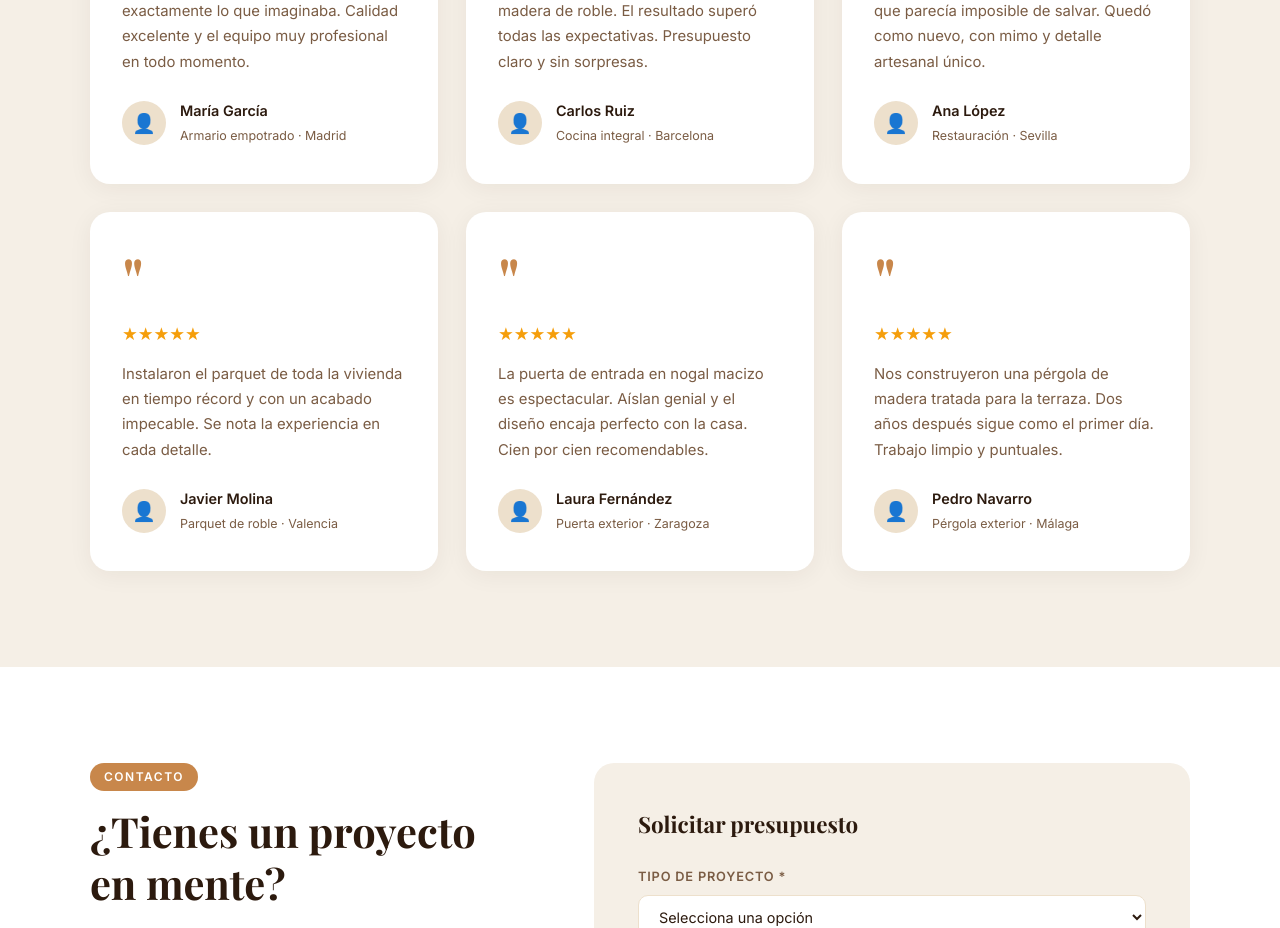
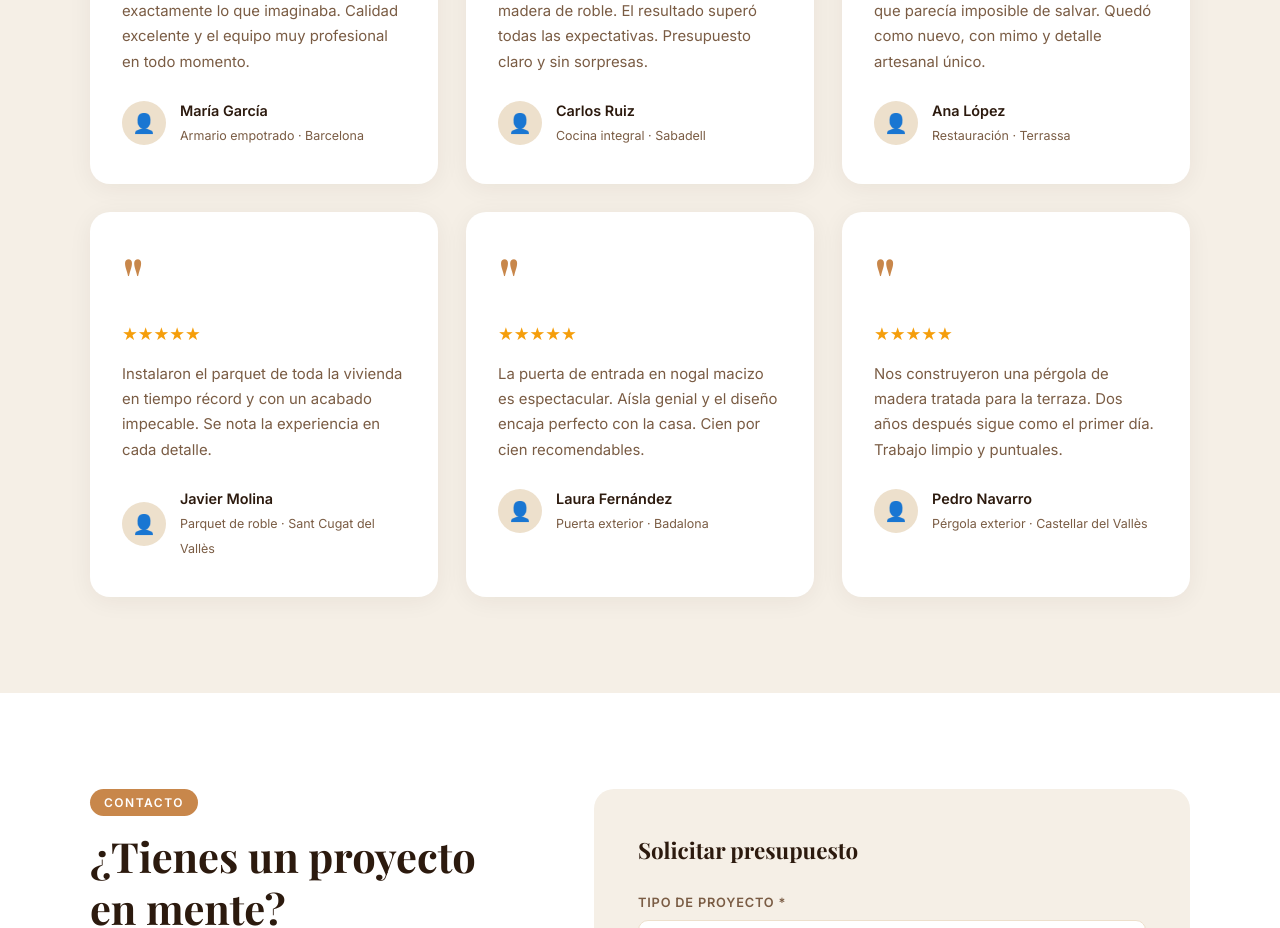
Before and after one commit to raulsara/carpinteria-react, a Next.js app: page / in a window 1280 px wide. Shown: the part 4980-5908 px from the top of the page. Built offline with nearby package versions, Linux system fonts and the light colour scheme; no server answers; the database is empty.

Commit message:
chore: reseñas ubicadas en Barcelona y area metropolitana

```diff
--- a/components/Testimonials.jsx
+++ b/components/Testimonials.jsx
@@ -1,12 +1,12 @@
 import Reveal from './Reveal'
 
 const REVIEWS = [
-  { text: 'El armario que me hicieron a medida es exactamente lo que imaginaba. Calidad excelente y el equipo muy profesional en todo momento.', name: 'María García',   sub: 'Armario empotrado · Madrid' },
-  { text: 'Nos reformaron toda la cocina en madera de roble. El resultado superó todas las expectativas. Presupuesto claro y sin sorpresas.',    name: 'Carlos Ruiz',    sub: 'Cocina integral · Barcelona' },
-  { text: 'Restauraron un mueble de mi abuela que parecía imposible de salvar. Quedó como nuevo, con mimo y detalle artesanal único.',           name: 'Ana López',      sub: 'Restauración · Sevilla' },
-  { text: 'Instalaron el parquet de toda la vivienda en tiempo récord y con un acabado impecable. Se nota la experiencia en cada detalle.',      name: 'Javier Molina',  sub: 'Parquet de roble · Valencia' },
-  { text: 'La puerta de entrada en nogal macizo es espectacular. Aíslan genial y el diseño encaja perfecto con la casa. Cien por cien recomendables.', name: 'Laura Fernández', sub: 'Puerta exterior · Zaragoza' },
-  { text: 'Nos construyeron una pérgola de madera tratada para la terraza. Dos años después sigue como el primer día. Trabajo limpio y puntuales.',    name: 'Pedro Navarro',   sub: 'Pérgola exterior · Málaga' },
+  { text: 'El armario que me hicieron a medida es exactamente lo que imaginaba. Calidad excelente y el equipo muy profesional en todo momento.', name: 'María García',   sub: 'Armario empotrado · Barcelona' },
+  { text: 'Nos reformaron toda la cocina en madera de roble. El resultado superó todas las expectativas. Presupuesto claro y sin sorpresas.',    name: 'Carlos Ruiz',    sub: 'Cocina integral · Sabadell' },
+  { text: 'Restauraron un mueble de mi abuela que parecía imposible de salvar. Quedó como nuevo, con mimo y detalle artesanal único.',           name: 'Ana López',      sub: 'Restauración · Terrassa' },
+  { text: 'Instalaron el parquet de toda la vivienda en tiempo récord y con un acabado impecable. Se nota la experiencia en cada detalle.',      name: 'Javier Molina',  sub: 'Parquet de roble · Sant Cugat del Vallès' },
+  { text: 'La puerta de entrada en nogal macizo es espectacular. Aísla genial y el diseño encaja perfecto con la casa. Cien por cien recomendables.', name: 'Laura Fernández', sub: 'Puerta exterior · Badalona' },
+  { text: 'Nos construyeron una pérgola de madera tratada para la terraza. Dos años después sigue como el primer día. Trabajo limpio y puntuales.',    name: 'Pedro Navarro',   sub: 'Pérgola exterior · Castellar del Vallès' },
 ]
 
 export default function Testimonials() {
```
